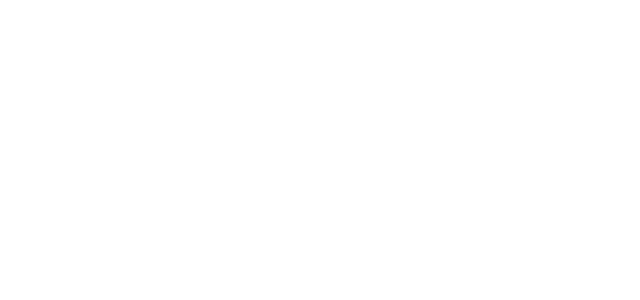
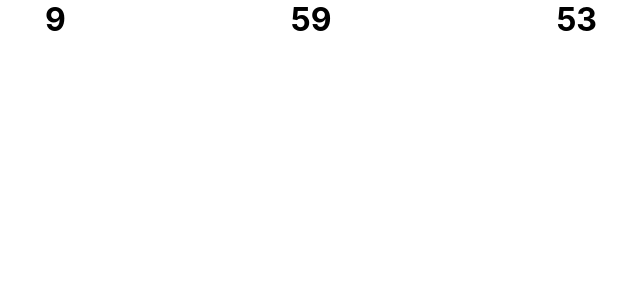
Before and after one commit to didemkaraaslan/3dNm936YQlkXEL9k, a React (Create React App) app: page / in a window 1280 px wide. Shown: the top 300 px of the page, without its empty margins (319-959 px from the left). Built offline with nearby package versions, Linux system fonts and the light colour scheme.

Commit message:
create a countdown counting down from 10 hours to 0

```diff
--- a/package.json
+++ b/package.json
@@ -3,9 +3,13 @@
   "version": "0.1.0",
   "private": true,
   "dependencies": {
+    "@material-ui/core": "^4.11.0",
+    "@material-ui/icons": "^4.9.1",
     "@testing-library/jest-dom": "^4.2.4",
     "@testing-library/react": "^9.5.0",
     "@testing-library/user-event": "^7.2.1",
+    "moment": "^2.27.0",
+    "momentjs": "^2.0.0",
     "react": "^16.13.1",
     "react-dom": "^16.13.1",
     "react-scripts": "3.4.3"
--- a/public/index.html
+++ b/public/index.html
@@ -24,7 +24,7 @@
       work correctly both with client-side routing and a non-root public URL.
       Learn how to configure a non-root public URL by running `npm run build`.
     -->
-    <title>React App</title>
+    <title>10 Hours Counter</title>
   </head>
   <body>
     <noscript>You need to enable JavaScript to run this app.</noscript>
--- a/src/App.css
+++ b/src/App.css
@@ -1,3 +1,9 @@
+* {
+  box-sizing: border-box;
+  margin: 0;
+  padding: 0;
+}
+
 .App {
   text-align: center;
 }
--- a/src/App.js
+++ b/src/App.js
@@ -1,8 +1,63 @@
-import React from "react";
+import React, { useState, useEffect, useRef } from "react";
+import moment from "moment";
 import "./App.css";
+import { Container } from "@material-ui/core";
+import { makeStyles } from "@material-ui/core/styles";
+import Hour from "./components/counter/Hour";
+import Minute from "./components/counter/Minute";
+import Second from "./components/counter/Second";
 
-function App() {
-  return <div className="App"></div>;
-}
+const useStyles = makeStyles((theme) => ({
+  root: {
+    display: "flex",
+    flexDirection: "row",
+    justifyContent: "space-between",
+  },
+}));
+
+const App = () => {
+  const classes = useStyles();
+  const [hours, setHours] = useState("00");
+  const [minutes, setMinutes] = useState("00");
+  const [seconds, setSeconds] = useState("00");
+
+  let interval = useRef();
+
+  useEffect(() => {
+    startCountdown();
+    return clearInterval(interval.current);
+  }, []);
+
+  const startCountdown = () => {
+    const countdownDate = moment().add(10, "hours");
+
+    interval = setInterval(() => {
+      const now = moment();
+      const distance = countdownDate - now;
+
+      const hours = moment.duration(distance).hours();
+      const minutes = moment.duration(distance).minutes();
+      const seconds = moment.duration(distance).seconds();
+
+      if (distance < 0) {
+        clearInterval(interval.current);
+      } else {
+        setHours(hours);
+        setMinutes(minutes);
+        setSeconds(seconds);
+      }
+    }, 1000);
+  };
+
+  return (
+    <Container maxWidth="sm">
+      <div className={classes.root}>
+        <Hour hours={hours} />
+        <Minute minutes={minutes} />
+        <Second seconds={seconds} />
+      </div>
+    </Container>
+  );
+};
 
 export default App;
--- /dev/null
+++ b/src/components/counter/Hour.jsx
@@ -0,0 +1,11 @@
+import React, { useState, useEffect } from "react";
+
+const Hour = ({ hours }) => {
+  return (
+    <div>
+      <h1>{hours}</h1>
+    </div>
+  );
+};
+
+export default Hour;
--- /dev/null
+++ b/src/components/counter/Minute.jsx
@@ -0,0 +1,11 @@
+import React, { useState, useEffect } from "react";
+
+const Minute = ({ minutes }) => {
+  return (
+    <div>
+      <h1>{minutes}</h1>
+    </div>
+  );
+};
+
+export default Minute;
--- /dev/null
+++ b/src/components/counter/Second.jsx
@@ -0,0 +1,11 @@
+import React, { useState, useEffect } from "react";
+
+const Second = ({ seconds }) => {
+  return (
+    <div>
+      <h1>{seconds}</h1>
+    </div>
+  );
+};
+
+export default Second;
```
Also changed, not shown: 2 other files (tests, documents, lock files or other folders).
